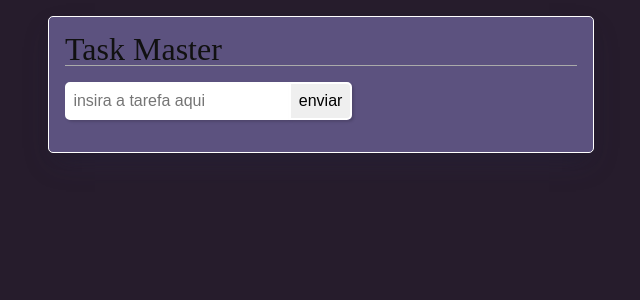
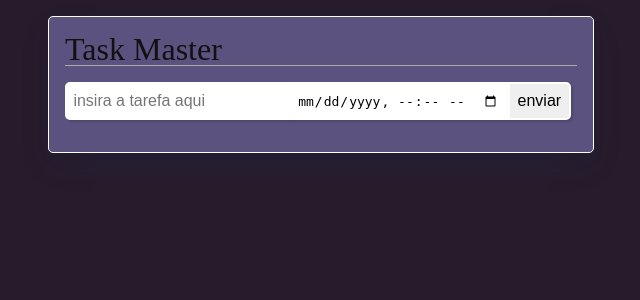
Before and after one commit to enzotorrs/task-master, a Flask app: page / in a window 1280 px wide. Shown: the top 300 px of the page, without its empty margins (319-959 px from the left). Run offline with Flask 2, Linux system fonts and the light colour scheme; some libraries are stand-ins or nearby versions.

Commit message:
add date inputs and store date in tasks

```diff
--- a/static/script/tarefas.js
+++ b/static/script/tarefas.js
@@ -6,10 +6,11 @@ const criarTarefa = (event) => {
 
     const input = document.querySelector('[data-form-input]')
     const list = document.querySelector('[data-list]')
+    const date = document.querySelector('[data-form-date]')
     const tarefa = document.createElement('li')
 
-    tarefa.innerHTML = `<p>${input.value}</p>`
-
+    const valorData = moment(date.value)
+    tarefa.innerHTML = `<p>${valorData.format('DD/MM/YY HH:mm')} * ${input.value} </p>`
 
     tarefa.appendChild(BotaoConclui())
     tarefa.appendChild(BotaoDeleta())
--- a/static/style.css
+++ b/static/style.css
@@ -32,6 +32,11 @@ body {
     border: solid 2px white;
     box-shadow: rgba(0, 0, 0, 0.15) 1.95px 1.95px 2.6px;
 }
+
+.formulario-principal .formulario-input-date {
+    border-radius: 0;
+}
+
 .formulario-principal button {
     font-size: inherit;
     padding: 0.5rem;
--- a/templates/index.html
+++ b/templates/index.html
@@ -13,13 +13,15 @@
         <div class="container" >
             <h1 class="titulo-principal">Task Master</h1>
             <form  class="formulario-principal">
-                <input data-form-input type="" placeholder="insira a tarefa aqui" required>
+                <input data-form-input type="text" placeholder="insira a tarefa aqui" required>
+                <input class="formulario-input-date" type="datetime-local" data-form-date>
                 <button data-form-button>enviar</button>
             </form>
             <ul class="lista-tarefas" data-list>
             </ul>
         </div>
     </main>
-    <script type="module" src="{{ url_for('static', filename='tarefas.js') }}"></script>
+    <script src="https://cdnjs.cloudflare.com/ajax/libs/moment.js/2.29.1/moment.min.js"></script>
+    <script type="module" src="{{ url_for('static', filename='script/tarefas.js') }}"></script>
 </body>
 </html>
```
